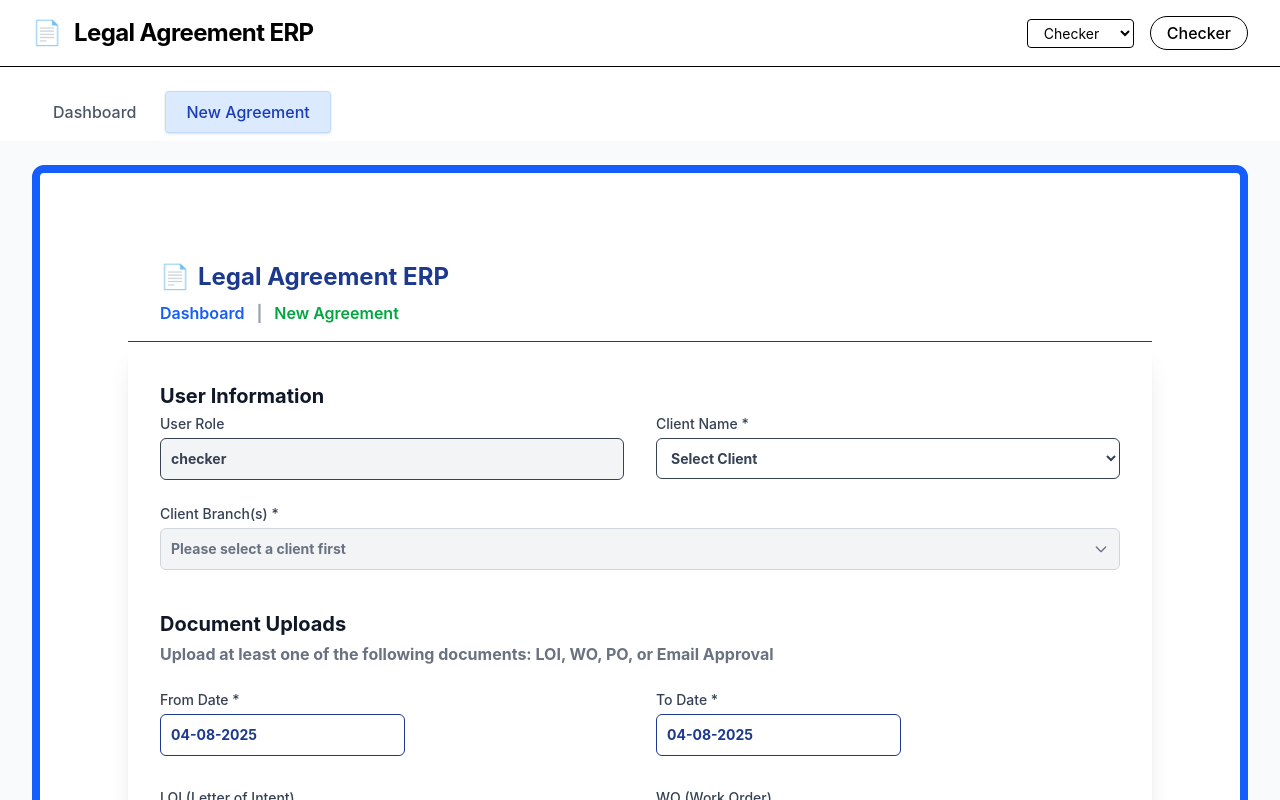
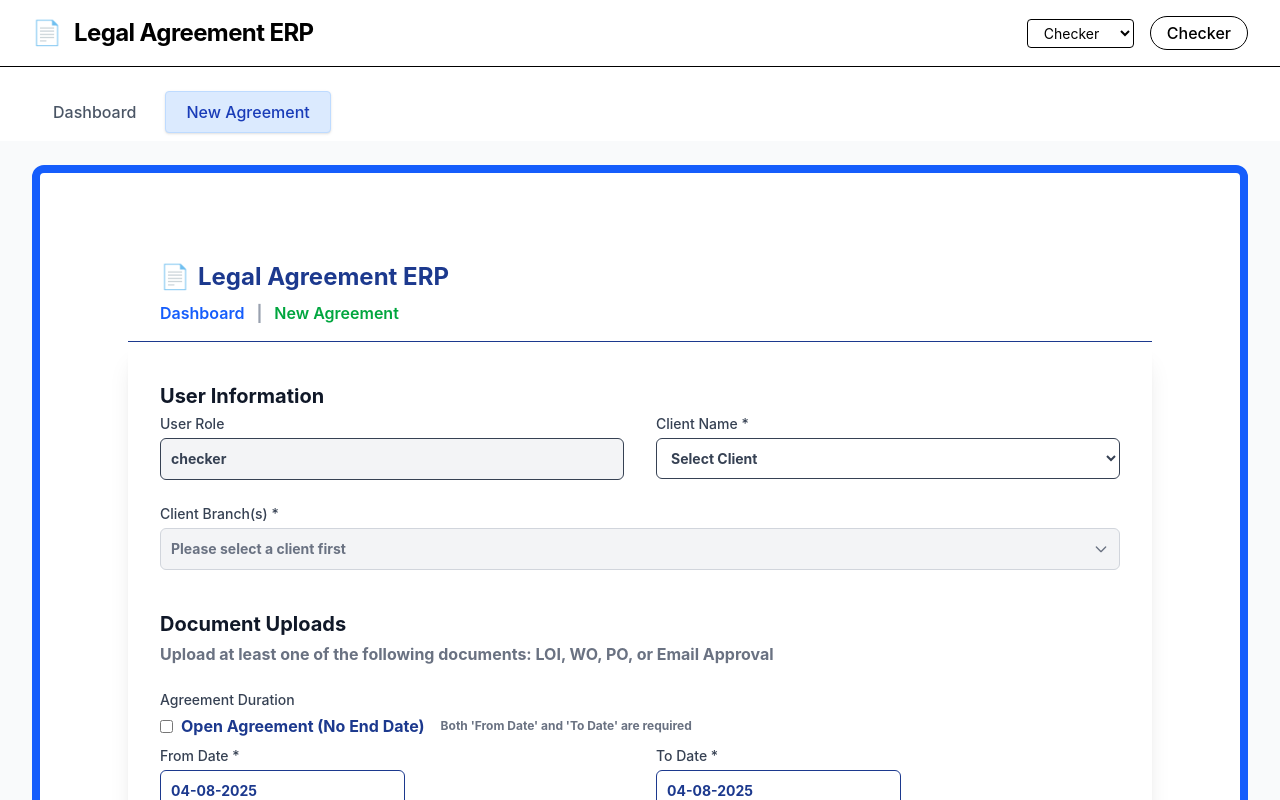
Before and after one commit to Kavyashree-BK/ismart-agreement, a React (Vite) app: page / in a window 1280 px wide. Both pictures are taken after a click on the button "New Agreement". Shown: the top 800 px of the page. Built offline with nearby package versions, Linux system fonts and the light colour scheme.

Commit message:
agreeent dte changes

```diff
--- a/src/forms/AgreementForm.jsx
+++ b/src/forms/AgreementForm.jsx
@@ -176,6 +176,7 @@ const AgreementForm = (props) => {
   const [showErrorModal, setShowErrorModal] = useState(false);
   const [errorModalMessage, setErrorModalMessage] = useState("");
   const [isEditMode, setIsEditMode] = useState(false);
+  const [isOpenAgreement, setIsOpenAgreement] = useState(false);
 
   // Check if agreement is expiring within 30 days
   const today = new Date();
@@ -205,6 +206,7 @@ const AgreementForm = (props) => {
       setUploadStatuses(editingAgreement.uploadStatuses || {});
       setStartDate(editingAgreement.startDate ? new Date(editingAgreement.startDate) : new Date());
       setEndDate(editingAgreement.endDate ? new Date(editingAgreement.endDate) : new Date());
+      setIsOpenAgreement(editingAgreement.isOpenAgreement || false); // Set the new state
     } else {
       setIsEditMode(false);
     }
@@ -371,7 +373,8 @@ const AgreementForm = (props) => {
       selectedBranches,
       uploadStatuses,
       startDate,
-      endDate
+      endDate,
+      isOpenAgreement // Add the new state to the data
     };
 
     // If in edit mode, preserve the original ID and add it to the data
@@ -408,6 +411,7 @@ const AgreementForm = (props) => {
       setSelectedBranches([]);
       setStartDate(new Date());
       setEndDate(new Date());
+      setIsOpenAgreement(false); // Reset the new state
     }
     setTimeout(() => setIsSubmitted(false), 3000);
   };
@@ -798,6 +802,25 @@ const AgreementForm = (props) => {
         <section className="mb-10">
           <h2 className="text-xl font-bold mb-1 text-gray-900">Document Uploads</h2>
                      <p className="text-gray-500 mb-6">Upload at least one of the following documents: LOI, WO, PO, or Email Approval</p>
+          {/* Agreement Date Section */}
+          <div className="mb-6">
+            <label className="block text-sm font-medium text-gray-700 mb-1">Agreement Duration</label>
+            <div className="flex items-center gap-4 mb-2">
+              <label className="flex items-center">
+                <input
+                  type="checkbox"
+                  checked={isOpenAgreement}
+                  onChange={e => setIsOpenAgreement(e.target.checked)}
+                  className="mr-2"
+                />
+                Open Agreement (No End Date)
+              </label>
+              <span className="text-xs text-gray-500">
+                {isOpenAgreement
+                  ? "Only 'From Date' is required"
+                  : "Both 'From Date' and 'To Date' are required"}
+              </span>
+            </div>
             <div className="grid grid-cols-1 md:grid-cols-2 gap-8">
               <div>
                 <label className="block text-sm font-medium text-gray-700 mb-1">From Date *</label>
@@ -809,6 +832,7 @@ const AgreementForm = (props) => {
                   placeholderText="dd-mm-yyyy"
                 />
               </div>
+              {!isOpenAgreement && (
                 <div>
                   <label className="block text-sm font-medium text-gray-700 mb-1">To Date *</label>
                   <DatePicker
@@ -818,6 +842,8 @@ const AgreementForm = (props) => {
                     dateFormat="dd-MM-yyyy"
                     placeholderText="dd-mm-yyyy"
                   />
+                </div>
+              )}
             </div>
           </div>
           <div className="grid grid-cols-1 md:grid-cols-2 gap-8 mt-8">
@@ -1169,6 +1195,7 @@ const AgreementForm = (props) => {
                   setUploadStatuses(draft.uploadStatuses);
                   setStartDate(new Date(draft.startDate));
                   setEndDate(new Date(draft.endDate));
+                  setIsOpenAgreement(draft.isOpenAgreement || false); // Set the new state from draft
                 }}
                 title="Open draft for editing"
               >
@@ -1201,7 +1228,8 @@ const AgreementForm = (props) => {
                   selectedBranches,
                   uploadStatuses,
                   startDate,
-                  endDate
+                  endDate,
+                  isOpenAgreement // Add the new state to the draft
                 };
                 setDraft(draftData);
                 setDraftSaved(true);
```
Lines whose indentation alone changed are shown as unchanged.
